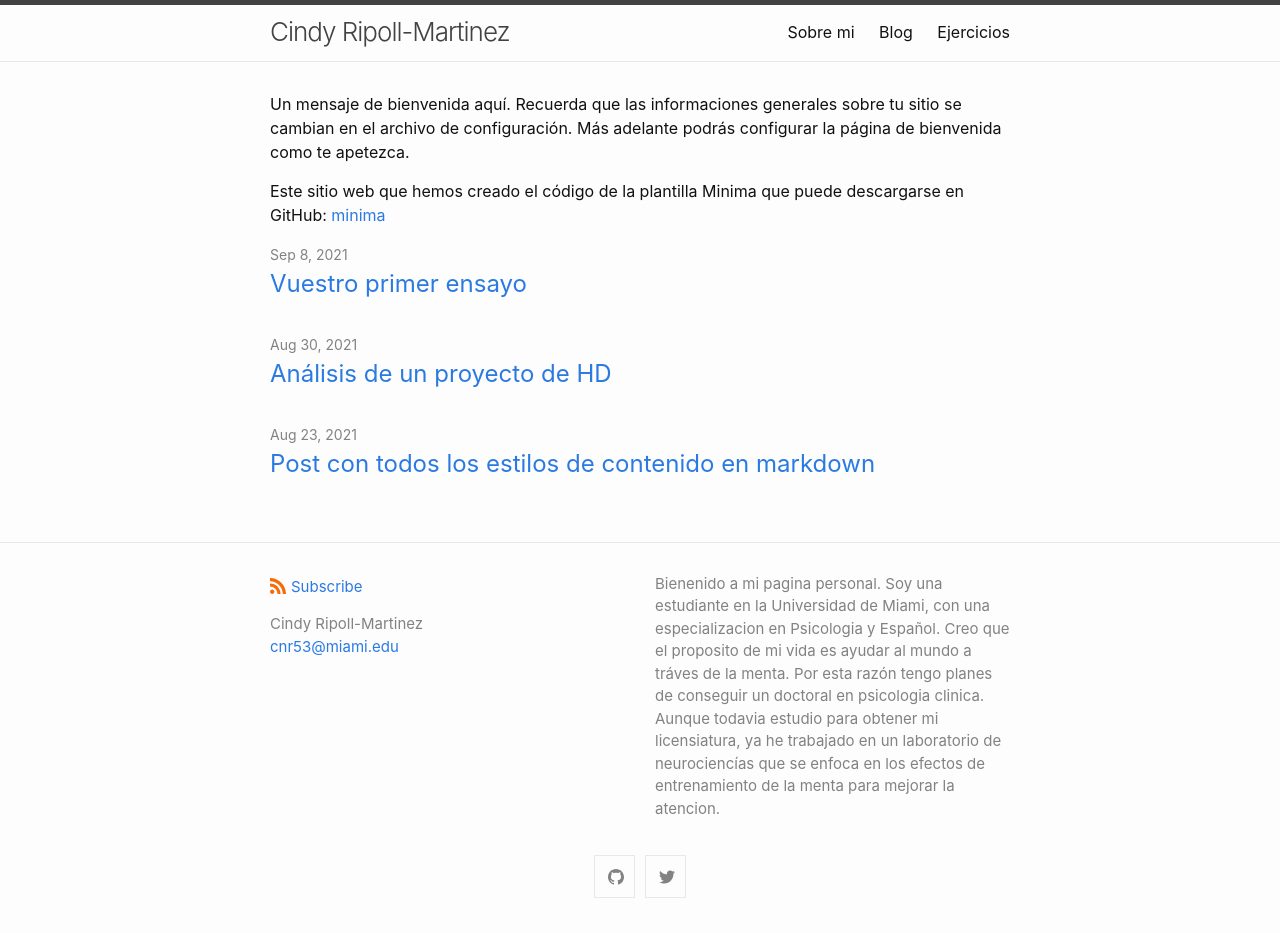
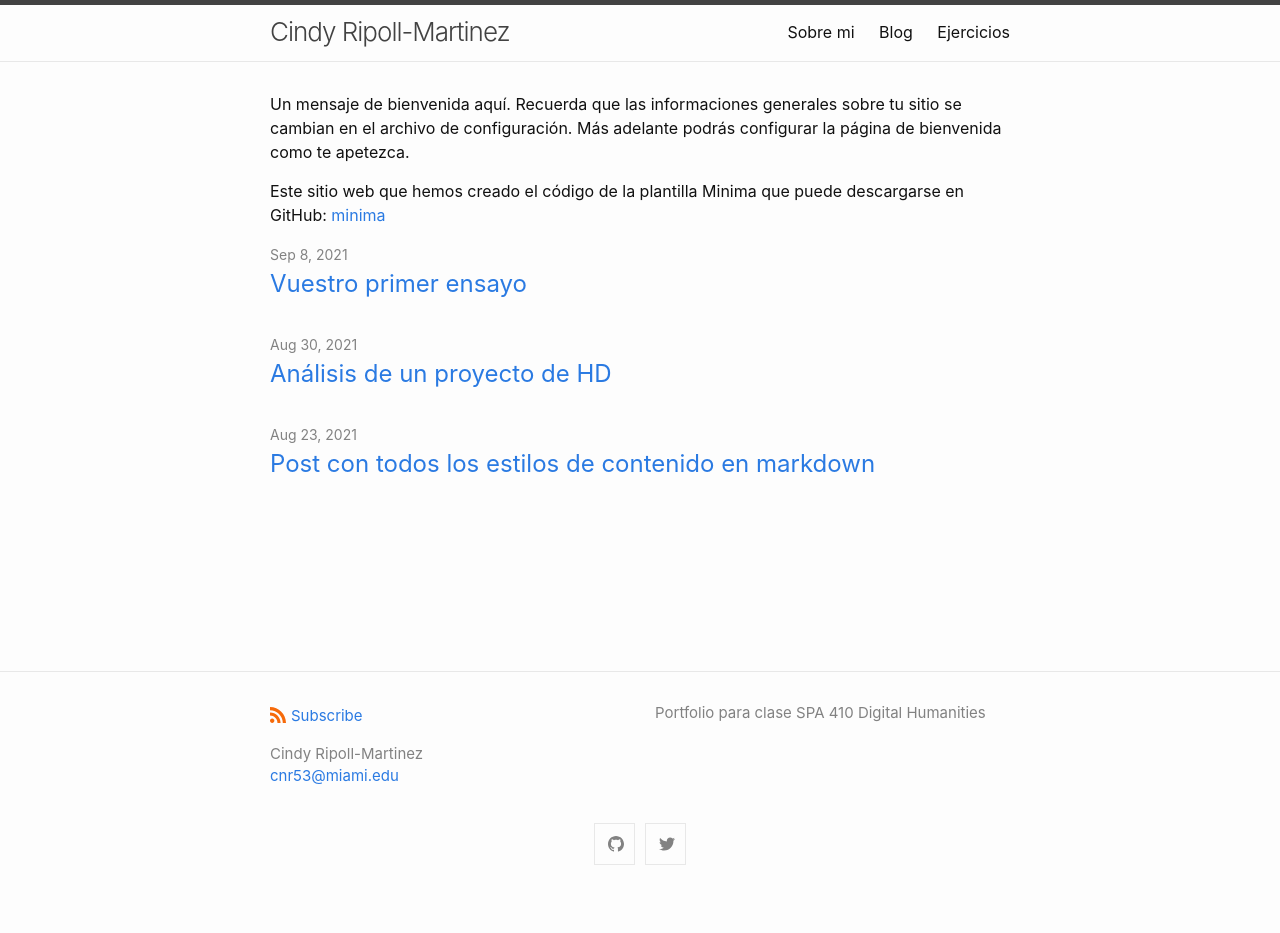
Before and after one commit to cindyripollm/cindyripollm.github.io, a Jekyll site: the page built from index.md, in a window 1280 px wide. Built offline with Jekyll 4.4.1, drawn with Linux system fonts in a browser that asks for light colours; after the commit the page ends 900 px from its top, so only the background shows below that.

Commit message:
Update _config.yml

```diff
--- a/_config.yml
+++ b/_config.yml
@@ -3,9 +3,7 @@ author:
   name: Cindy Ripoll-Martinez
   email: cnr53@miami.edu
 description: > # this means to ignore newlines until "show_excerpts:"
-  Bienenido a mi pagina personal. Soy una estudiante en la Universidad de Miami, con una especializacion en Psicologia y Español. Creo que el proposito de mi vida
-  es ayudar al mundo a tráves de la menta. Por esta razón tengo planes de conseguir un doctoral en psicologia clinica. Aunque todavia estudio para obtener mi
-  licensiatura, ya he trabajado en un laboratorio de neurociencías que se enfoca en los efectos de entrenamiento de la menta para mejorar la atencion.
+  Portfolio para clase SPA 410 Digital Humanities
 
 show_excerpts: false # set to true to show excerpts on the homepage
 
```
